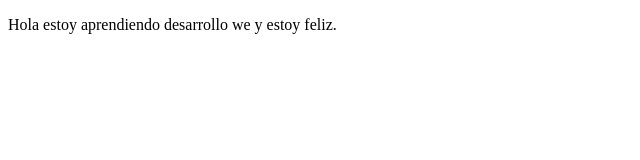
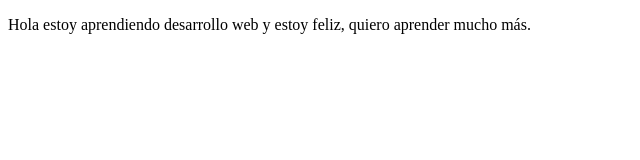
Before and after one commit to esguerra8/proyectoDemo, a plain HTML site: page index.html in a window 1280 px wide. Shown: the whole page, without its empty margins (0-640 px from the left). Drawn offline with Linux system fonts and the light colour scheme.

Commit message:
cambios agregadost

```diff
--- a/index.html
+++ b/index.html
@@ -8,8 +8,8 @@
 </head>
 <body>
     <p>
-        Hola estoy aprendiendo desarrollo we
-        y estoy feliz.
+        Hola estoy aprendiendo desarrollo web
+        y estoy feliz, quiero aprender mucho más.
     </p>
 </body>
 </html>
```
